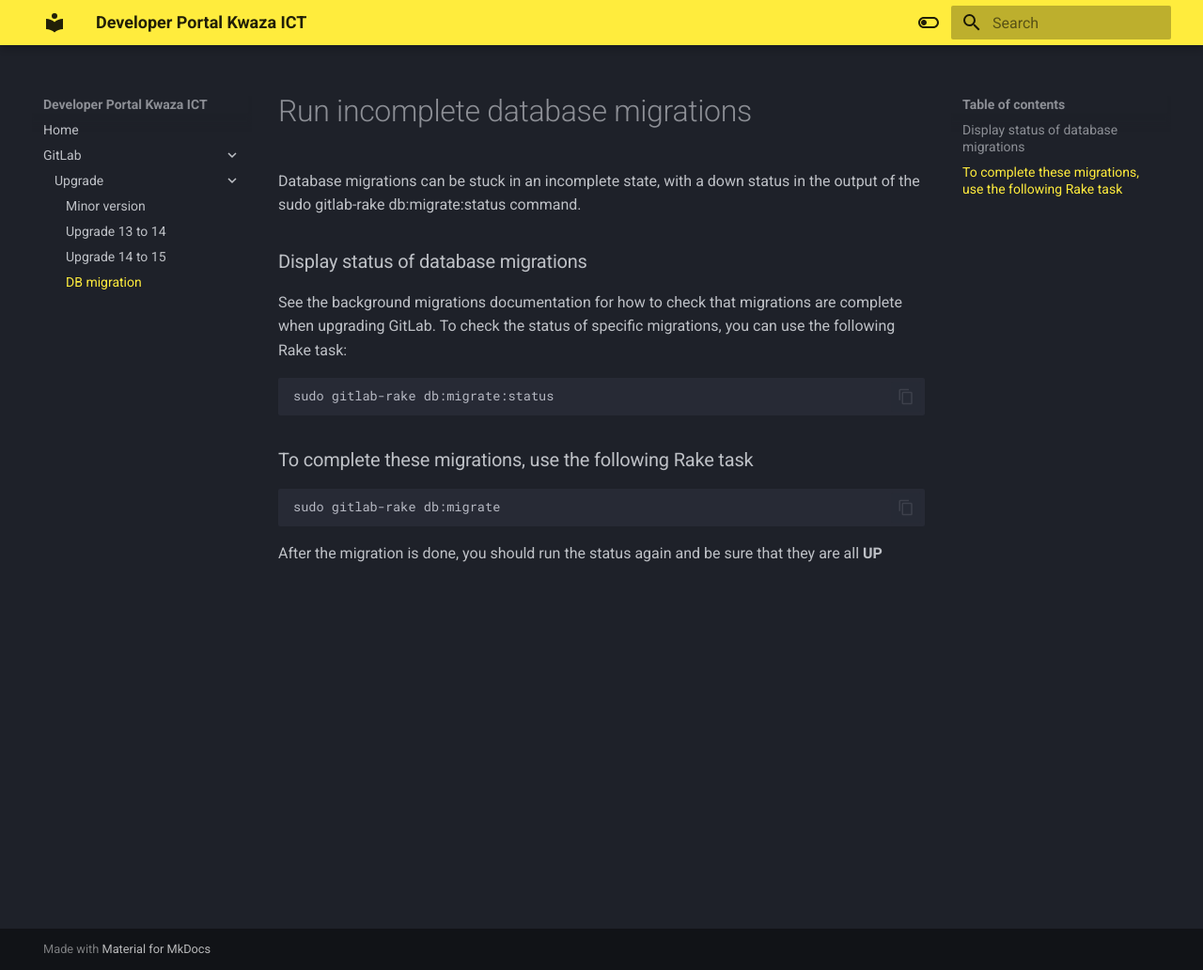
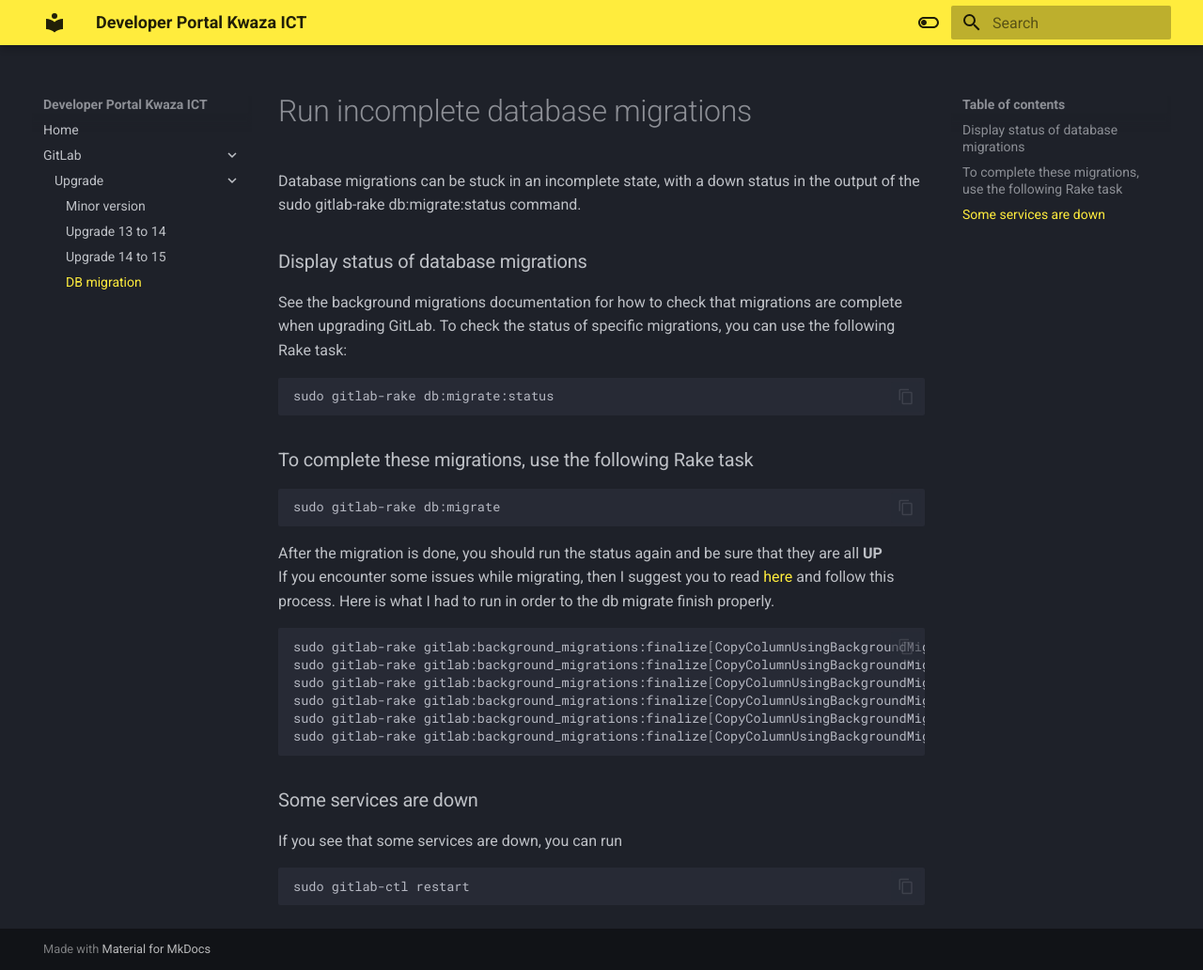
Before and after one commit to Kwaza-ICT/ops-portal, an MkDocs documentation site: the page built from docs/gitlab/db-migration.md, in a window 1280 px wide and 1032 px high. Shown: the whole window at 94% size. Built offline with MkDocs 1.6.1 and Material for MkDocs 9.7.7, drawn with Linux system fonts in a browser that asks for light colours.

````diff
--- a/docs/gitlab/db-migration.md
+++ b/docs/gitlab/db-migration.md
@@ -18,3 +18,23 @@ sudo gitlab-rake db:migrate
 ```
 
 After the migration is done, you should run the status again and be sure that they are all **UP**
+<br>
+If you encounter some issues while migrating, then I suggest you to read [here](https://docs.gitlab.com/ee/user/admin_area/monitoring/background_migrations.html#database-migrations-failing-because-of-batched-background-migration-not-finished) and follow this process.
+Here is what I had to run in order to the db migrate finish properly.
+
+```shell
+sudo gitlab-rake gitlab:background_migrations:finalize[CopyColumnUsingBackgroundMigrationJob,ci_stages,id,'[["id"]\, ["id_convert_to_bigint"]]']
+sudo gitlab-rake gitlab:background_migrations:finalize[CopyColumnUsingBackgroundMigrationJob,ci_builds_metadata,id,'[["id"]\, ["id_convert_to_bigint"]]']
+sudo gitlab-rake gitlab:background_migrations:finalize[CopyColumnUsingBackgroundMigrationJob,ci_builds_metadata,id,'[["build_id"]\, ["build_id_convert_to_bigint"]]']
+sudo gitlab-rake gitlab:background_migrations:finalize[CopyColumnUsingBackgroundMigrationJob,push_event_payloads,event_id,'[["event_id"]\, ["event_id_convert_to_bigint"]]']
+sudo gitlab-rake gitlab:background_migrations:finalize[CopyColumnUsingBackgroundMigrationJob,deployments,id,'[["deployable_id"]\, ["deployable_id_convert_to_bigint"]]']
+sudo gitlab-rake gitlab:background_migrations:finalize[CopyColumnUsingBackgroundMigrationJob,taggings,id,'[["id"\, "taggable_id"]\, ["id_convert_to_bigint"\, "taggable_id_convert_to_bigint"]]']
+```
+
+### Some services are down
+
+If you see that some services are down, you can run
+
+```shell
+sudo gitlab-ctl restart
+```
````
Also changed, not shown: README.md (added, +21 -0 lines).
